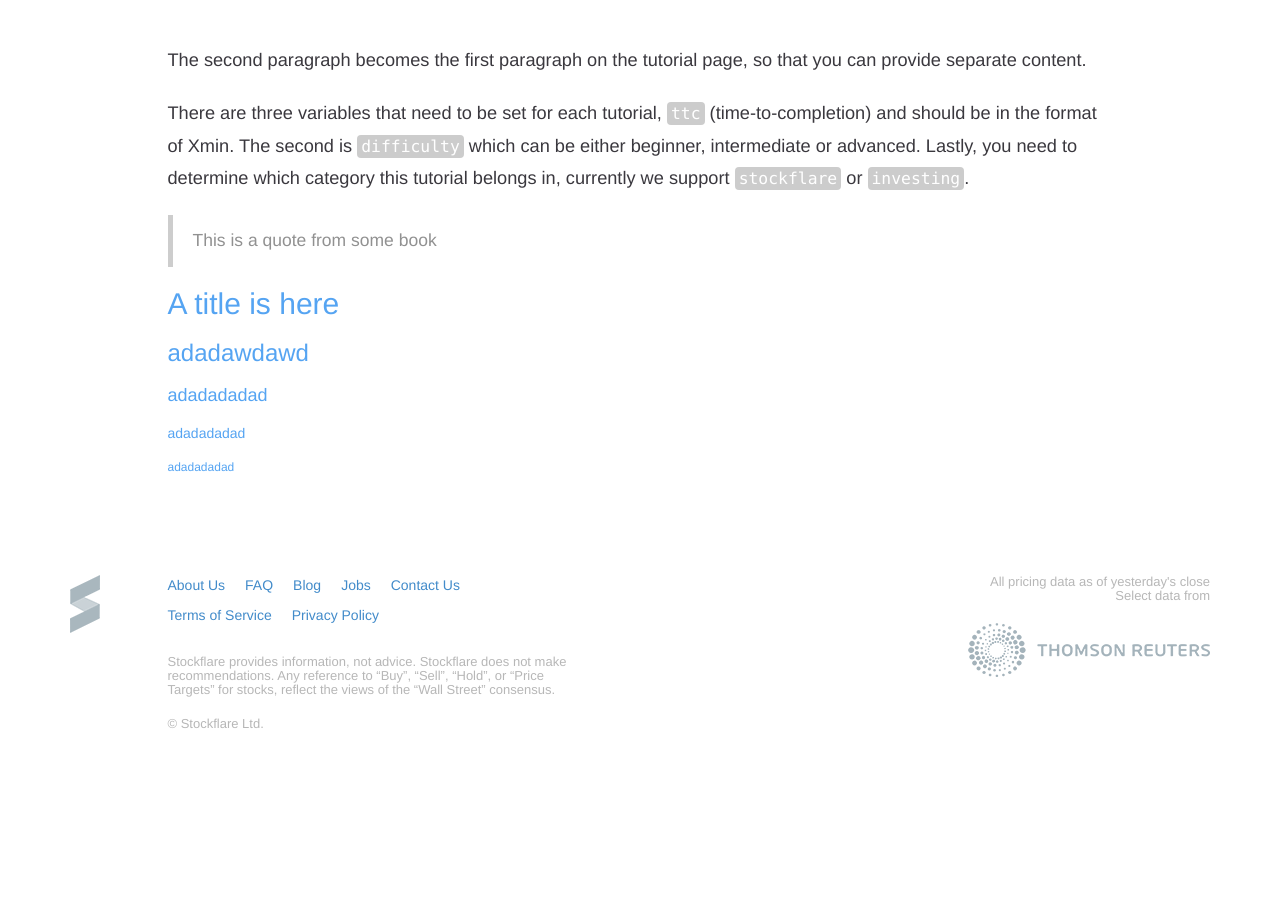
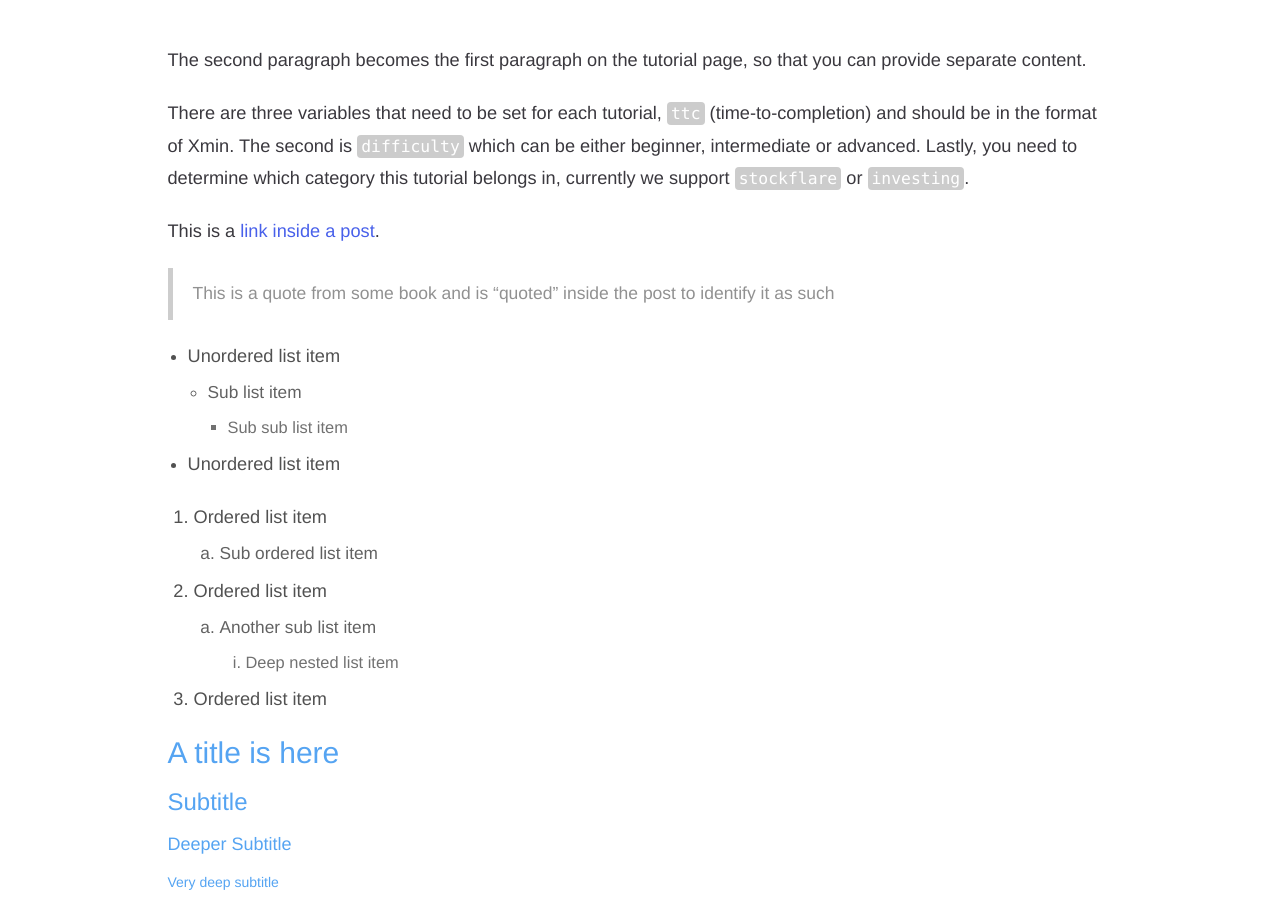
Before and after one commit to Stockflare/learn, a Jekyll site: the page built from _posts/2014-10-15-learn-to-use-stockflare.markdown, in a window 1280 px wide, cut to the strip 762-1671 px from the top of the page. Built offline with Jekyll 4.4.1, drawn with Linux system fonts in a browser that asks for light colours; nearby versions of some CDN libraries; before the commit the page ends 1534 px from its top, so only the background shows below that; some of the changed text lies outside the part shown.

Commit message:
Implemented Learn pages

```diff
--- a/_posts/2014-10-15-learn-to-use-stockflare.markdown
+++ b/_posts/2014-10-15-learn-to-use-stockflare.markdown
@@ -14,15 +14,28 @@ The second paragraph becomes the first paragraph on the tutorial page, so that y
 
 There are three variables that need to be set for each tutorial, `ttc` (time-to-completion) and should be in the format of Xmin. The second is `difficulty` which can be either beginner, intermediate or advanced. Lastly, you need to determine which category this tutorial belongs in, currently we support `stockflare` or `investing`.
 
->  This is a quote from some book
+This is a [link inside a post](http://stockflare.com).
+
+>  This is a quote from some book and is "quoted" inside the post to identify it as such
+
+* Unordered list item
+  * Sub list item
+    * Sub sub list item
+* Unordered list item
+
+0. Ordered list item
+   0. Sub ordered list item
+0. Ordered list item
+   0. Another sub list item
+      0. Deep nested list item
+0. Ordered list item
 
 ## A title is here
 
-### adadawdawd
+### Subtitle
 
+#### Deeper Subtitle
 
-#### adadadadad
+##### Very deep subtitle
 
-##### adadadadad
-
-###### adadadadad
+###### Deepest subtitle available
--- a/_sass/_base.scss
+++ b/_sass/_base.scss
@@ -8,6 +8,13 @@ div.vertically-centered {
     vertical-align: middle;
   }
 
+}
+
+a {
+  color: #4860EA;
+  &:active, &:hover, &:visited { color: #4860EA; }
+  &:hover { text-decoration: underline; }
+  &:active, &:visited { text-decoration: none; }
 }
 
 .difficulty {
--- a/_sass/_post.scss
+++ b/_sass/_post.scss
@@ -51,6 +51,35 @@ section.post {
         font-size: 1.3em;
       }
 
+      ol, ul {
+        font-size: 1.3em;
+
+        li {
+          margin: 5px 0;
+        }
+
+        ol, ul {
+          font-size: 0.95em;
+          opacity: 0.9;
+        }
+      }
+
+      ul {
+        padding-left: 20px;
+      }
+
+      ol {
+        padding-left: 26px;
+
+        ol {
+          list-style-type: lower-latin;
+
+          ol {
+            list-style-type: lower-roman;
+          }
+        }
+      }
+
       & > p:first-child {
         display: none;
       }
```
Also changed, not shown: .travis.yml (added), LICENSE.txt (added).
